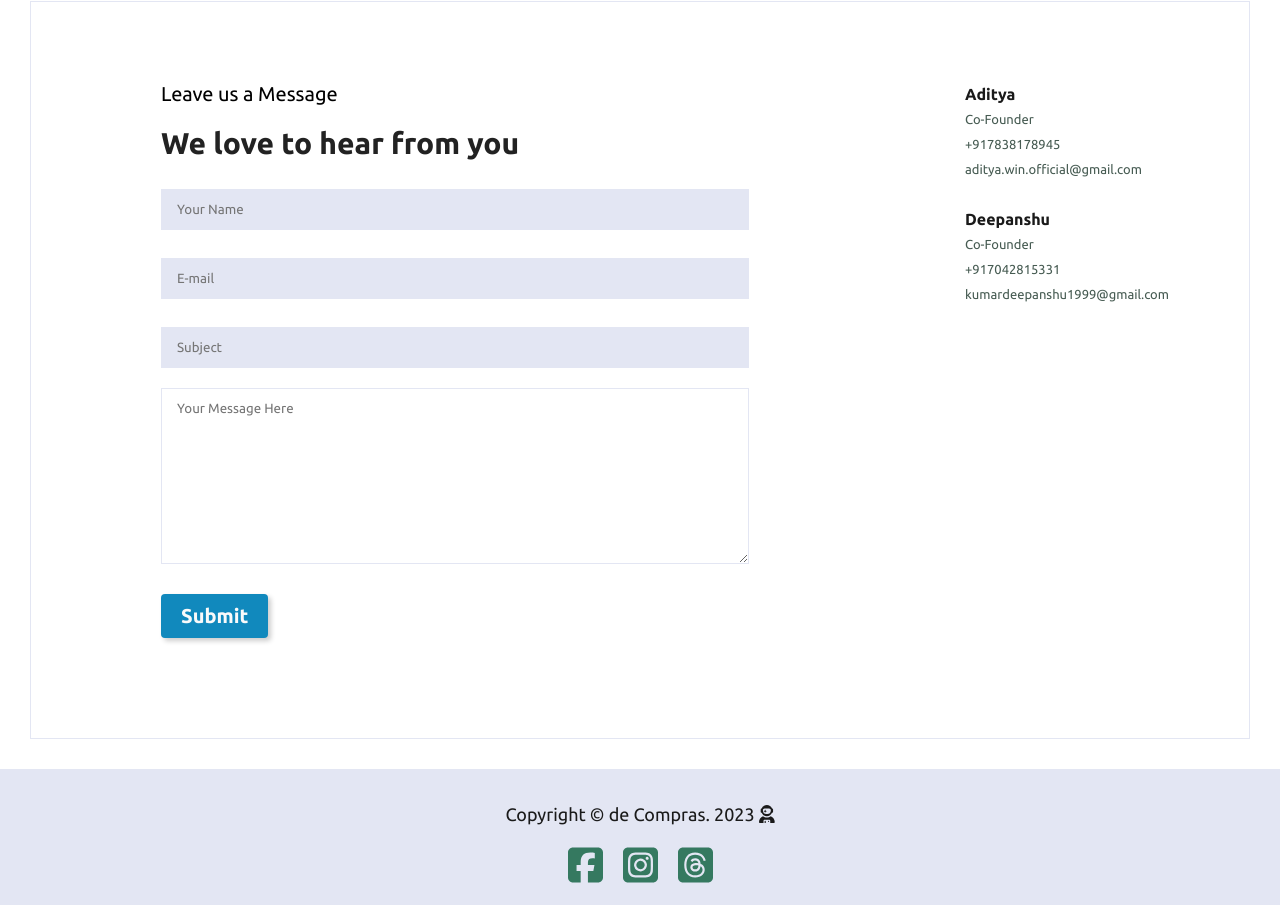
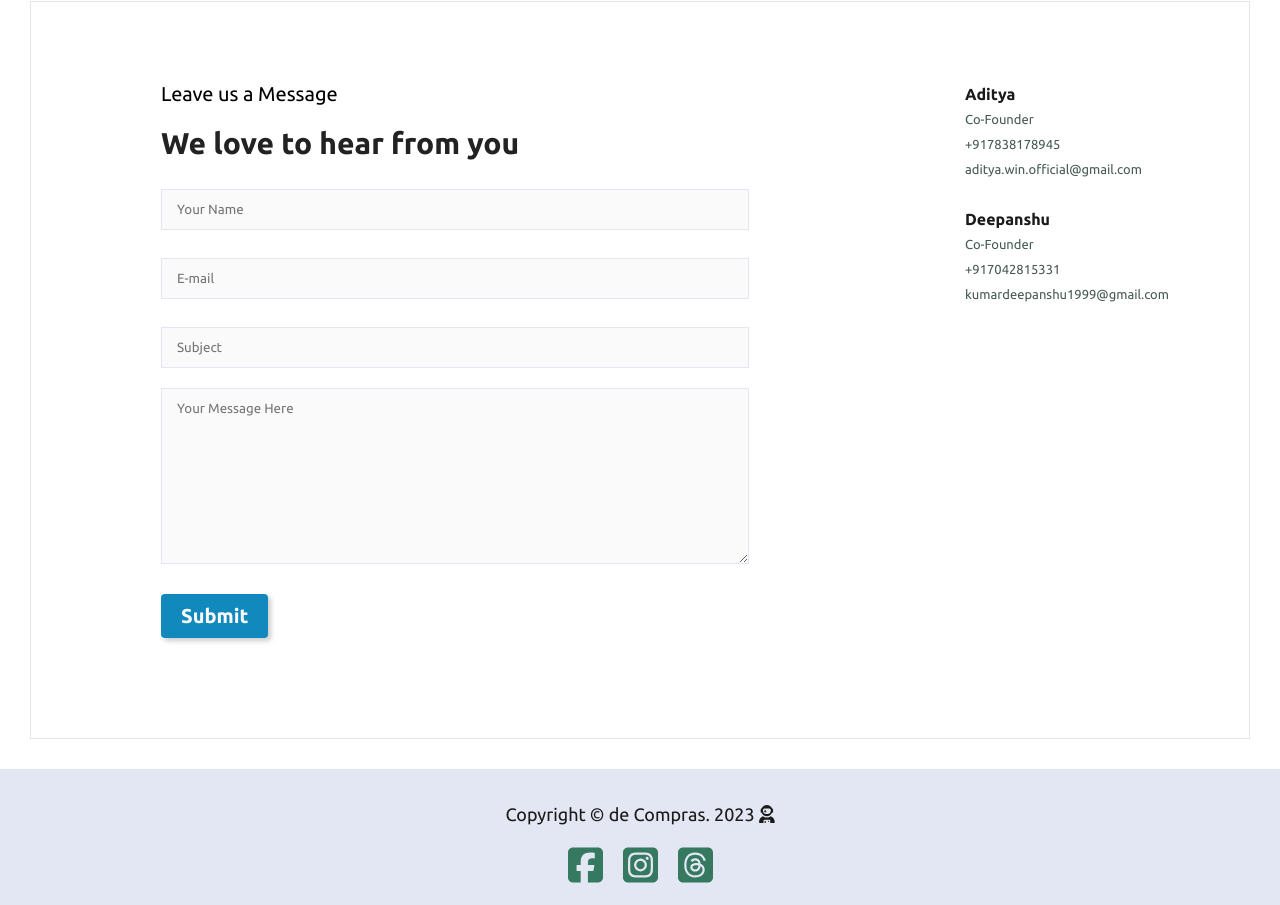
Before and after one commit to aditya-1967/react-web-app, a React (Create React App) app in the folder frontend/: page /contact in a window 1280 px wide. Shown: the part 918-1823 px from the top of the page. Built offline with nearby package versions, Linux system fonts and the light colour scheme.

Commit message:
i-dont-nkow-how-to-link-pages

```diff
--- a/frontend/src/Components/ContactUs/ContactUs.css
+++ b/frontend/src/Components/ContactUs/ContactUs.css
@@ -136,6 +136,7 @@ body {
 }
 
 .form-details form input, .form-details form textarea {
+    background-color: #fafafa;
     width: 100%;
     padding: 12px 15px;
     outline: none;
```
